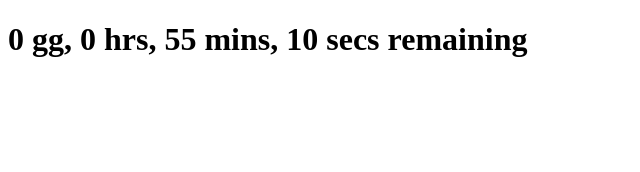
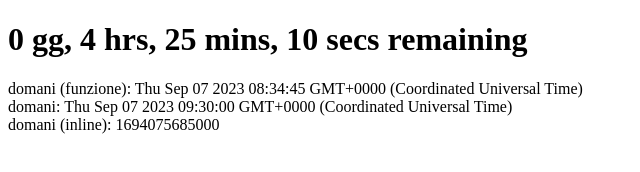
Before and after one commit to francescomascellino/js-simon, a plain HTML site: page index.html in a window 1280 px wide. Shown: the whole page, without its empty margins (0-640 px from the left). Drawn offline with Linux system fonts and the light colour scheme.

Commit message:
code cleaning

```diff
--- a/assets/js/main.js
+++ b/assets/js/main.js
@@ -25,7 +25,7 @@ const dayInMs = hourInMs * 24;
 const resultDomani = document.getElementById("result");
 
 // METODI PER AGGIUNGERE UN GIORNO ALLA DATA DI OGGI
-/*
+
 //WORKING
 const oggi = new Date();
 console.log("oggi =", oggi);
@@ -35,32 +35,28 @@ function calcTomorrow(date, days) {
     return date
 }
 
-const domani = calcTomorrow(oggi, 1)
-console.log("domani", domani);
- */
+const domaniFunction = calcTomorrow(oggi, 0) //array di giorni, sunday è zero
+console.log("domani (funzione)", domaniFunction);
 
-/*
 //WORKING
 const domani = new Date();
 
 domani.setDate(domani.getDate() + 1);
 domani.setHours(9, 30, 0, 0);
 console.log("domani =", domani);
- */
 
-/*
 //NOT WORKING
-const domaniMetodo2 = oggi.setDate(oggi.getDate() + 1);
+const domaniInline = oggi.setDate(oggi.getDate() + 1);
 
-console.log("domani metodo 2", domaniMetodo2);
+console.log("domani (inline))", domaniInline);
 
-resultDomani.innerHTML = domaniMetodo2;
- */
+resultDomani.innerHTML = `domani (funzione): ${domaniFunction} </br> domani: ${domani} </br> domani (inline): ${domaniInline}`;
+
 
 /* -------------------------------------------------- */
 
 //FISSA PUO' RESTARE FUORI
-const endTimer = new Date(2023, 8, 6, 9, 30);
+const endTimer = new Date(2023, 8, 6, 13, 0);
 // console.log("end timer", endTimer);
 
 const timer = setInterval(countdown, 1000);
@@ -99,13 +95,13 @@ function countdown() {
         const remSecs = Math.floor((msFromTodayToEnd % minuteInMs) / secondInMS);
         // console.log("secondi restanti =", remSecs);
 
-        daysEl.innerHTML = `${remDays}`;
-        hoursEl.innerHTML = `${remHrs}`;
+        daysEl.innerHTML = remDays //`${remDays}`;
+        hoursEl.innerHTML = remHrs //`${remHrs}`;
         minEl.innerHTML = `${remMins}`;
         secEl.innerHTML = `${remSecs}`;
 
     } else {
-        clearInterval(countdown);
+        clearInterval(timer);
     }
 
 };
--- a/index.html
+++ b/index.html
@@ -13,7 +13,7 @@
                 remaining</h1>
         </div>
 
-        <!-- <hi id="result"></hi> -->
+        <hi id="result"></hi>
 
         <script type="text/javascript" src="/assets/js/main.js"></script>
     </body>
```
